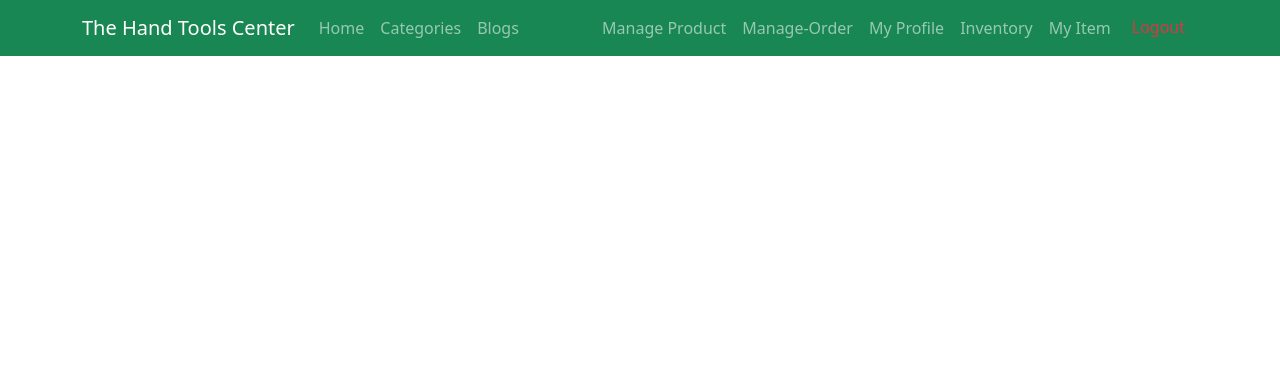
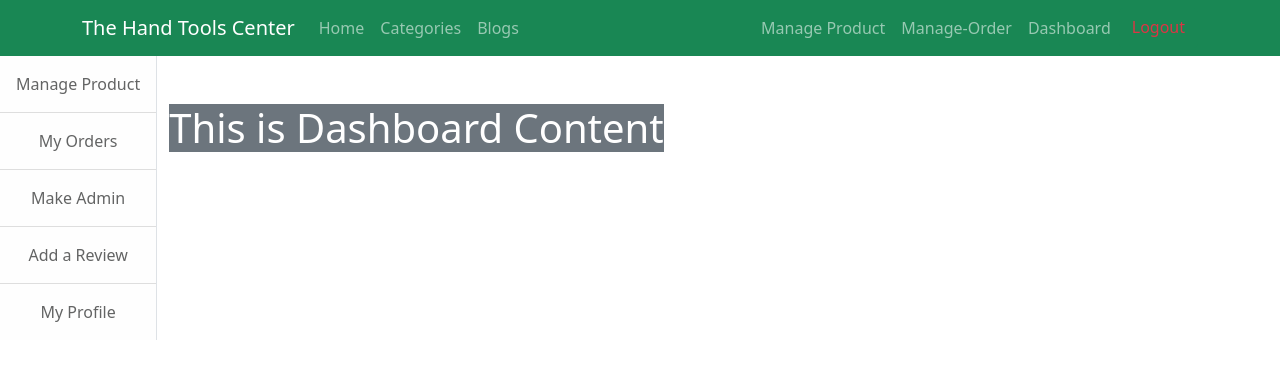
Before and after one commit to masud1989/manufacturer-client, a React (Create React App) app: page /dashboard in a window 1280 px wide. Shown: the top 378 px of the page. Built offline with nearby package versions, Linux system fonts and the light colour scheme; no server answers; sample sign-in values are in the browser's storage.

Commit message:
jwt-added

```diff
--- a/src/App.js
+++ b/src/App.js
@@ -11,6 +11,7 @@ import ManageProduct from './pages/ManageProduct/ManageProduct';
 import 'react-toastify/dist/ReactToastify.css';
 import RequireAuth from './pages/Login/RequireAuth';
 import Purchase from './pages/Home/Purchase/Purchase';
+import Dashboard from './pages/Dashboard/Dashboard';
 
 
 function App() {
@@ -38,6 +39,13 @@ function App() {
         }>
         </Route>
 
+        <Route path='dashboard' element={
+          <RequireAuth>
+            <Dashboard></Dashboard>
+          </RequireAuth>
+          }>
+        </Route>
+
         {/* <Route path='purchase/' element={
             <RequireAuth>
                 <Purchase></Purchase>
--- a/src/component/shared/Header.js
+++ b/src/component/shared/Header.js
@@ -32,9 +32,7 @@ const Header = () => {
                                 <>
                                     <Nav.Link as={Link} to='/manage-product' >Manage Product</Nav.Link>
                                     <Nav.Link as={Link} to='/manage-order' >Manage-Order</Nav.Link>
-                                    <Nav.Link as={Link} to='/inventory' >My Profile</Nav.Link>
-                                    <Nav.Link as={Link} to='/inventory' >Inventory</Nav.Link>
-                                    <Nav.Link as={Link} to='/my-items' >My Item</Nav.Link>
+                                    <Nav.Link as={Link} to='/dashboard'>Dashboard</Nav.Link>
                                     <a onClick={handleLogout} className="btn btn-success text-danger">Logout</a>
                                 </>
                             :
--- /dev/null
+++ b/src/hooks/useToken.js
@@ -0,0 +1,29 @@
+import { useEffect, useState } from "react"
+
+const useToken = user =>{
+    const [token, setToken] = useState('');
+
+    useEffect( () =>{
+        const email = user?.user?.email;
+        const currentUser = {email: email};
+        if(email){
+            fetch(`http://localhost:5000/user/${email}`, {
+                method:'PUT',
+                headers:{
+                    'content-type': 'application/json'
+                },
+                body:JSON.stringify(currentUser)
+            })
+            .then(res => res.json())
+            .then(data =>{
+                console.log('data inside useToken:',data);
+                const accessToken = data.token;
+                setToken(accessToken);
+            })
+
+        }
+    },[user])
+    return [token];
+}
+
+export default useToken;
--- /dev/null
+++ b/src/pages/Dashboard/Dashboard.js
@@ -0,0 +1,25 @@
+import React from 'react';
+import { Link } from 'react-router-dom';
+
+const Dashboard = () => {
+    return (
+        <div class="d-flex" id="wrapper">
+            <div class="border-end bg-white" id="sidebar-wrapper">
+                <div class="list-group list-group-flush">
+                    <Link to='/manage-product' class="list-group-item list-group-item-action list-group-item-light p-3" href="#!">Manage Product</Link>
+                    <Link to='/my-orders' class="list-group-item list-group-item-action list-group-item-light p-3" href="#!">My Orders</Link>
+                    <Link to='/my-orders' class="list-group-item list-group-item-action list-group-item-light p-3" href="#!">Make Admin</Link>
+                    <Link to='/test' class="list-group-item list-group-item-action list-group-item-light p-3" href="#!">Add a Review</Link>
+                    <Link to='/test' class="list-group-item list-group-item-action list-group-item-light p-3" href="#!">My Profile</Link>
+                </div>
+            </div>
+            <div id="page-content-wrapper">
+                <div class="container">
+                    <h1 className='bg-secondary text-center text-white mx-auto mt-5'> This is Dashboard Content</h1>
+                </div>
+            </div>
+        </div>
+    );
+};
+
+export default Dashboard;
--- a/src/pages/Login/Register.js
+++ b/src/pages/Login/Register.js
@@ -5,6 +5,7 @@ import { useCreateUserWithEmailAndPassword } from 'react-firebase-hooks/auth';
 import SocialLogin from './SocialLogin';
 import auth from '../../firebase.init';
 import { toast, ToastContainer } from 'react-toastify';
+import useToken from '../../hooks/useToken';
 
 
 const Register = () => {
@@ -15,6 +16,7 @@ const Register = () => {
         error,
     ] = useCreateUserWithEmailAndPassword(auth, {useSendEmailVerification:true});
 
+    const [token] = useToken(user);
 
     const navigate = useNavigate();
     const navigateLogin = () => {
@@ -34,7 +36,7 @@ const Register = () => {
         // console.log('Profile Updated');
         console.log('Created');
         toast('Registration Success!');
-        navigate('/home');
+        // navigate('/home');
 
     }
 
--- a/src/pages/Login/SocialLogin.js
+++ b/src/pages/Login/SocialLogin.js
@@ -2,14 +2,15 @@ import React from 'react';
 import { useSignInWithGithub, useSignInWithGoogle } from 'react-firebase-hooks/auth';
 import { useNavigate } from 'react-router-dom';
 import auth from '../../firebase.init';
+import useToken from '../../hooks/useToken';
 
 const SocialLogin = () => {
     const [SignInWithGoogle, googleUser, googleLoading, error] = useSignInWithGoogle(auth);
     const [signInWithGithub, githubUser, githubLoading, githubError ]= useSignInWithGithub(auth);
     const navigate = useNavigate();
     let errorElement;
-
-    if(googleLoading || githubLoading){
+    const [token] = useToken(googleUser);
+    if(token){
         <p>Loading........................</p>
     }
 
```
